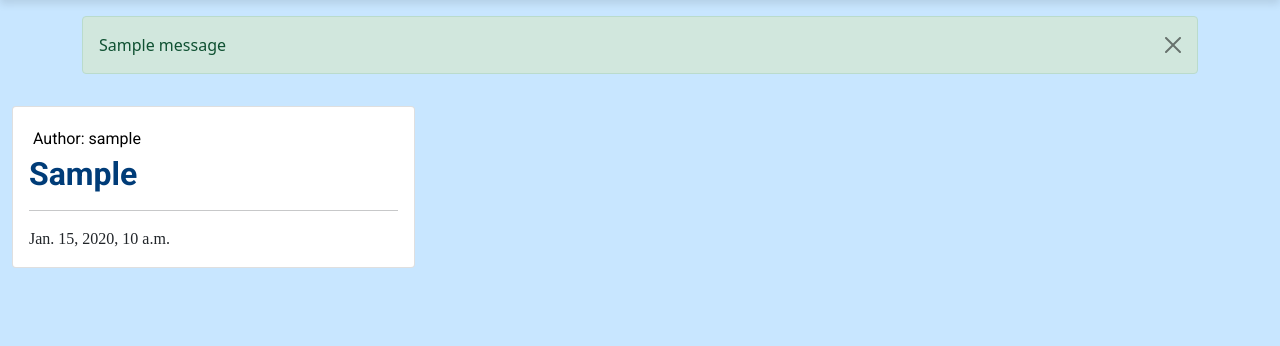
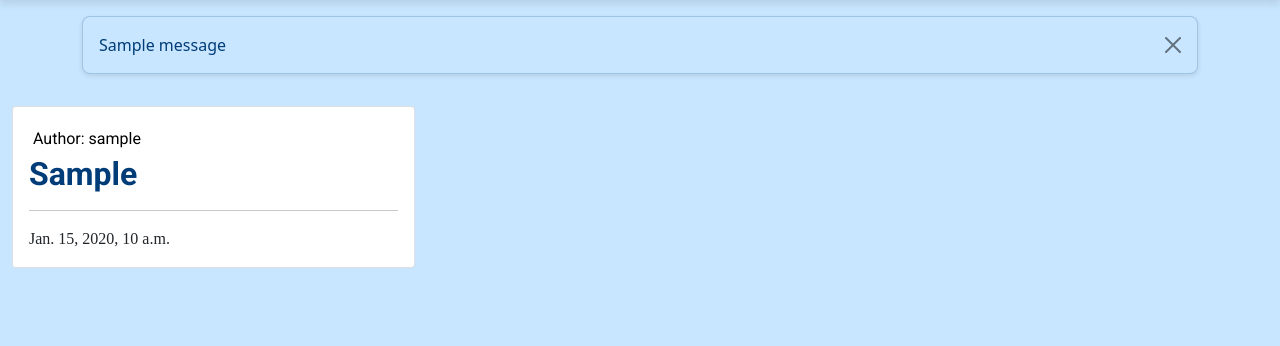
Before and after one commit to Werner-Staeblein/Project-4, a Django app: page /blog/ in a window 1280 px wide. Shown: the part 74-420 px from the top of the page. Run offline with Django 4.2, Linux system fonts and the light colour scheme; tables that the repository leaves empty hold one stand-in row (values such as "Sample post"); one stand-in notice (Sample message) is shown.

Commit message:
Build messages urls.yp and views.py for logout message. Make custom CSS for logout. Test passed but style needs improvement

```diff
--- a/blog/urls.py
+++ b/blog/urls.py
@@ -3,5 +3,6 @@ from . import views
 
 urlpatterns = [
     path('', views.index, name='blog_index'),
+    path('logout/', views.custom_logout_view, name='account_logout'),
     path('<slug:post_slug>/', views.single_post, name='single_post'),
 ]
--- a/blog/views.py
+++ b/blog/views.py
@@ -1,6 +1,7 @@
 from django.core.paginator import Paginator
 from django.shortcuts import render, get_object_or_404
 from django.contrib import messages
+from django.shortcuts import redirect
 from .models import DividendPosts
 
 def landing(request):
@@ -51,3 +52,17 @@ def single_post(request, post_slug):
         "blog/single_post.html",
         {"post": post},
     )
+
+"""
+
+    **Template Used:**
+    -   ``:
+
+    **Context Provided:**
+    -
+    -
+"""
+
+def custom_logout_view(request):
+    messages.success(request, "You have signed out successfully.")
+    return redirect('landing')
--- a/static/css/style.css
+++ b/static/css/style.css
@@ -229,6 +229,77 @@ body {
 }
 
 /*-------------------------------------------------------------------------
+        Styling of login/logout status messages
+---------------------------------------------------------------------------*/
+
+.alert-custom {
+    border-radius: 0.5rem;
+    padding: 1rem;
+    margin-bottom: 1rem;
+    box-shadow: 0 2px 5px rgba(0, 0, 0, 0.1);
+    color: var(--text2);
+}
+
+.alert-logout-custom {
+    background-color: var(--alternate-bg);
+    font-size: 1.1rem;
+    font-weight: bold;
+    color: var(--text2);
+    padding: 0.5rem 1rem;
+    border-radius: 0.3rem;
+    display: flex;
+    justify-content: space-between;
+    align-items: center;
+    max-width: 60%;
+    margin: 0 auto;
+    border: 1px solid var(-headline);
+}
+
+/* Styling for the close button */
+.alert-logout-custom .btn-close {
+    margin-left: 0.5rem;
+    color: var(--text2);
+    opacity: 1;
+    padding: 0.6rem 1rem;
+    border-radius: 0.3rem;
+    display: flex;
+    align-items: center;
+}
+
+
+
+
+
+/* This is the style for the success message */
+.alert-success-custom {
+    background-color: var(--background);
+    color: var(--headline);
+    border: 1px solid rgba(0, 60, 120, 0.2);
+}
+
+/* Error messages are styled with gray color synchronised with custom properties used */
+.alert-error-custom {
+    background-color: rgba(200, 230, 255, 0.2);
+    color: var(--text2);
+    border: 1px solid rgba(120, 120, 120, 0.3);
+}
+
+.alert-info-custom {
+    background-color: var(--background);
+    color: var(--headline);
+    border: 1px solid rgba(0, 60, 120, 0.2); /* A lighter shade for borders */
+}
+
+/* Warning messages similar but not identical to error messages */
+.alert-warning-custom {
+    background-color: rgba(200, 230, 255, 0.3);
+    color: var(--text2);
+    border: 1px solid rgba(120, 120, 120, 0.3);
+}
+
+
+
+/*-------------------------------------------------------------------------
         Media Queries / responsiveness
 ---------------------------------------------------------------------------*/
 
--- a/templates/base.html
+++ b/templates/base.html
@@ -99,16 +99,25 @@
       </div>
     </nav>
 
-    <!-- User status messages with Django AllAuth -->
-    <div class="container mt-3">
-      {% if messages %}
-          {% for message in messages %}
-              <div class="alert alert-{{ message.tags }} alert-dismissible fade show" role="alert">
+<!-- Messages success/error for login/logout -->
+<div class="container mt-3">
+  {% if messages %}
+      {% for message in messages %}
+          {% if message.message == "You have signed out successfully." %}
+              <div class="alert alert-logout-custom alert-dismissible fade show" role="alert">
                   {{ message }}
                   <button type="button" class="btn-close" data-bs-dismiss="alert" aria-label="Close"></button>
               </div>
-          {% endfor %}
-      {% endif %}
+          {% else %}
+              <div class="alert alert-custom alert-{{ message.tags }}-custom alert-dismissible fade show" role="alert">
+                  {{ message }}
+                  <button type="button" class="btn-close" data-bs-dismiss="alert" aria-label="Close"></button>
+              </div>
+          {% endif %}
+      {% endfor %}
+  {% endif %}
+</div>
+
   </div>
 
     <!-- Main content -->
```
